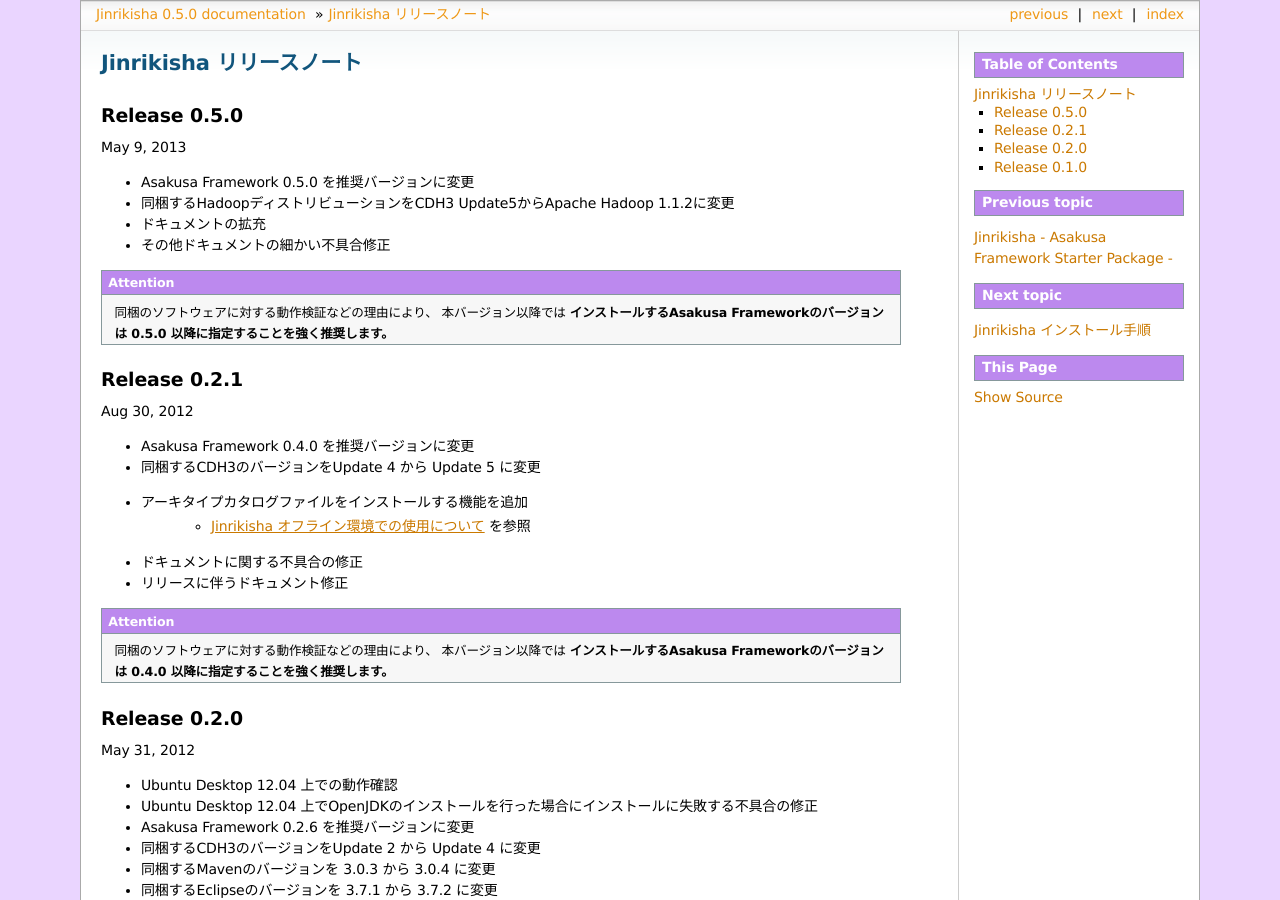
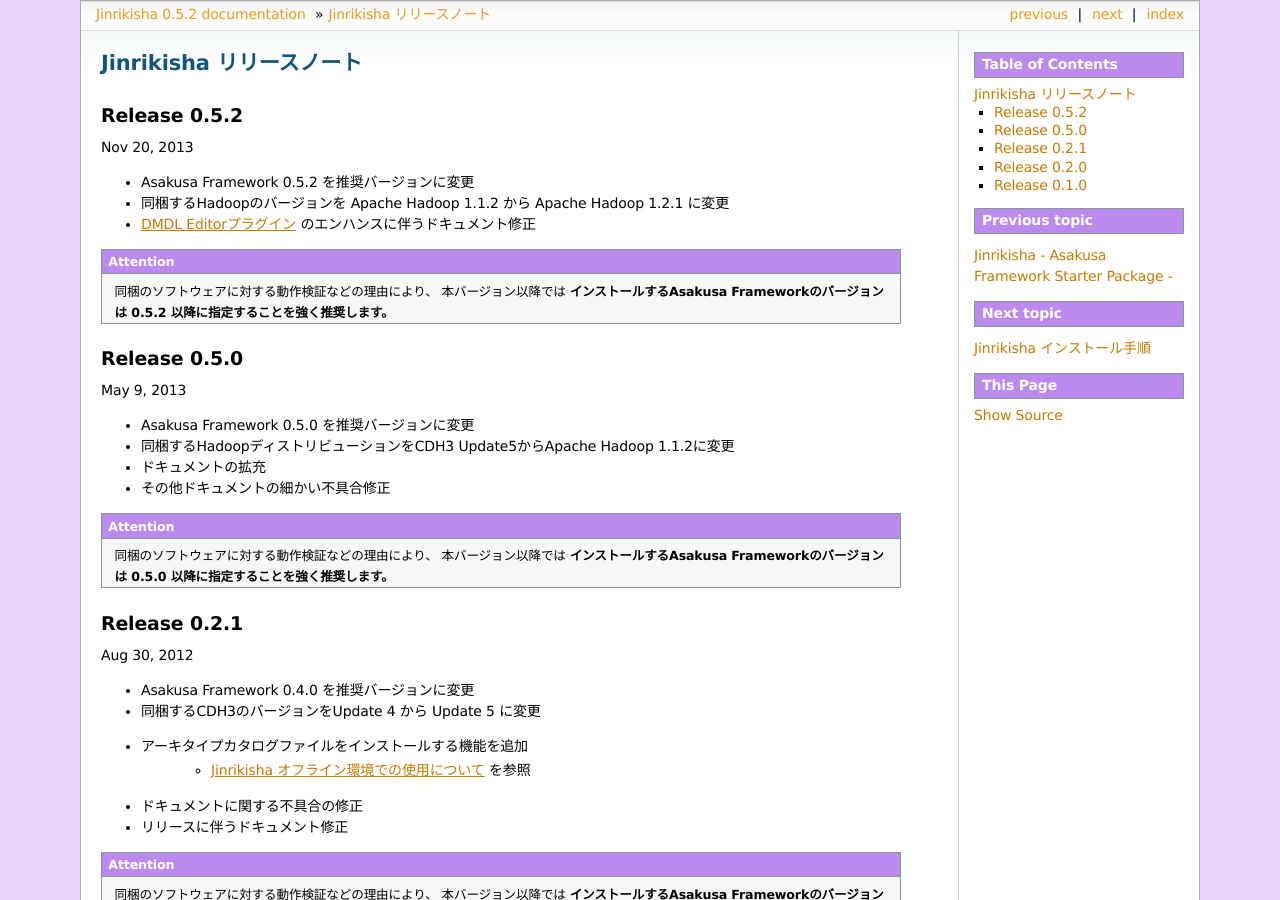
Before and after one commit to asakusafw/asakusafw-starter, a Sphinx documentation site: the page built from jinrikisha/docs/ja/source/release-notes.rst, in a window 1280 px wide and 900 px high. Built offline with Sphinx 7.4.7, drawn with Linux system fonts in a browser that asks for light colours; formulas are drawn with MathJax 3; some of the changed text lies outside the part shown.

Commit message:
Modified documentation for version 0.5.2 release.

```diff
--- a/jinrikisha/docs/ja/source/conf.py
+++ b/jinrikisha/docs/ja/source/conf.py
@@ -55,9 +55,9 @@
 # built documents.
 #
 # The short X.Y version.
-version = '0.5.0'
+version = '0.5.2'
 # The full version, including alpha/beta/rc tags.
-release = '0.5.0'
+release = '0.5.2'
 
 # The language for content autogenerated by Sphinx. Refer to documentation
 # for a list of supported languages.
--- a/jinrikisha/docs/ja/source/release-notes.rst
+++ b/jinrikisha/docs/ja/source/release-notes.rst
@@ -3,6 +3,17 @@
 =========================
 Jinrikisha リリースノート
 =========================
+
+Release 0.5.2
+=============
+Nov 20, 2013
+
+* Asakusa Framework 0.5.2 を推奨バージョンに変更
+* 同梱するHadoopのバージョンを Apache Hadoop 1.1.2 から Apache Hadoop 1.2.1 に変更
+* :doc:`introduction/dmdl-editor` のエンハンスに伴うドキュメント修正
+
+..  attention::
+    同梱のソフトウェアに対する動作検証などの理由により、 本バージョン以降では **インストールするAsakusa Frameworkのバージョンは 0.5.2 以降に指定することを強く推奨します。**
 
 Release 0.5.0
 =============
```
Also changed, not shown: jinrikisha/docs/ja/source/download-archive.rst (+21 -0 lines), jinrikisha/docs/ja/source/index.rst (+7 -7 lines).
